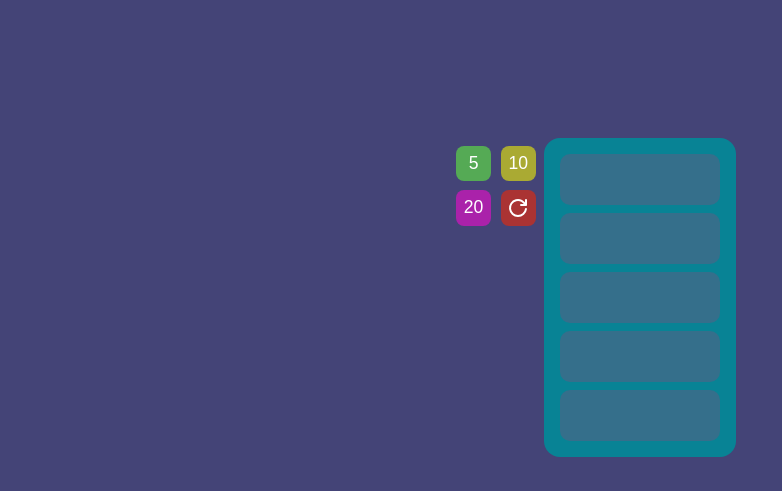
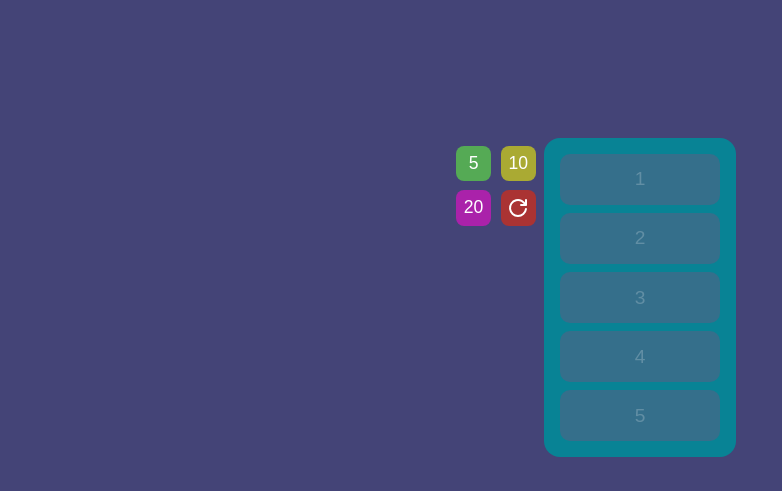
Before and after one commit to juanrur/blind-number, a React (Vite) app: page / in a window 1280 px wide. Shown: the top 491 px of the page, without its empty margins (0-782 px from the left). Built offline with nearby package versions, Linux system fonts and the light colour scheme.

Commit message:
mejorar lógica de renderizado en Box y ListOfBoxes para mostrar índice cuando no ha comenzado

```diff
--- a/src/App.css
+++ b/src/App.css
@@ -197,3 +197,7 @@ footer{
   opacity: 0.2;
   color: white;
 }
+
+.box-placeholder {
+  color: rgba(255, 255, 255, 0.219);
+}
--- a/src/components/box.tsx
+++ b/src/components/box.tsx
@@ -2,14 +2,18 @@ interface Props {
   number: number | null
   canChange: boolean
   change: () => void
+  index: number
+  isStarted: boolean
 }
 
-export default function Box ({ number, canChange, change }: Props) {
+export default function Box ({ number, canChange, change, index, isStarted }: Props) {
   const clase = canChange ? 'casillaA casilla' : 'casilla'
 
   function handleClick () {
     if (canChange) change()
   }
+
+  console.log('isStarted', isStarted)
 
   return (
     <button
@@ -17,7 +21,11 @@ export default function Box ({ number, canChange, change }: Props) {
       className={clase}
       onClick={handleClick}
     >
-      {number}
+      {
+        isStarted
+          ? number
+          : <span className="box-placeholder">{index + 1}</span>
+      }
     </button>
   )
 }
--- a/src/components/listOfBoxes.tsx
+++ b/src/components/listOfBoxes.tsx
@@ -15,6 +15,8 @@ export default function ListOfBoxes ({ numbersInBoxes, boxesCanChange, pushNumbe
     {numbersInBoxes.map((number, index) => {
 
       return <Box
+        isStarted={numbersInBoxes.some(num => num !== null) || boxesCanChange.some(can => can)}
+        index={index}
         key={index}
         number={number}
         canChange={boxesCanChange[index]}
```
